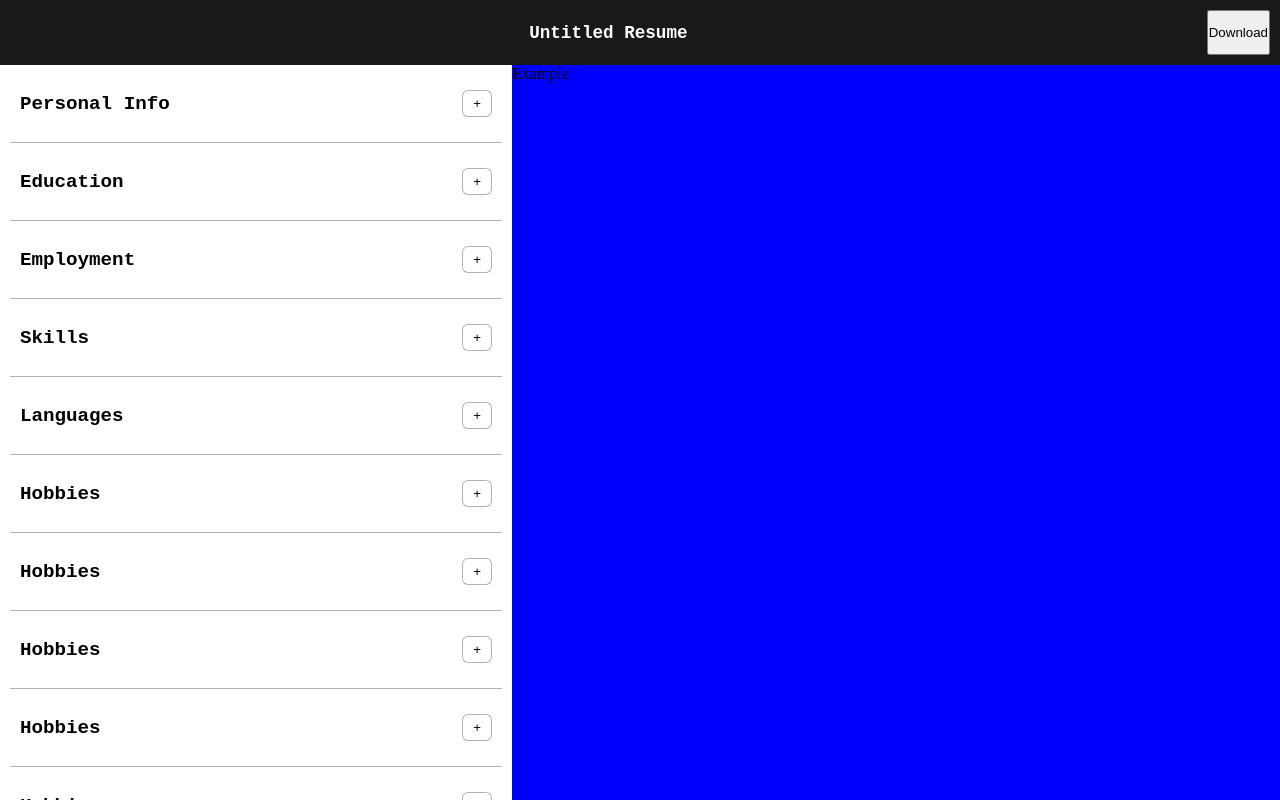
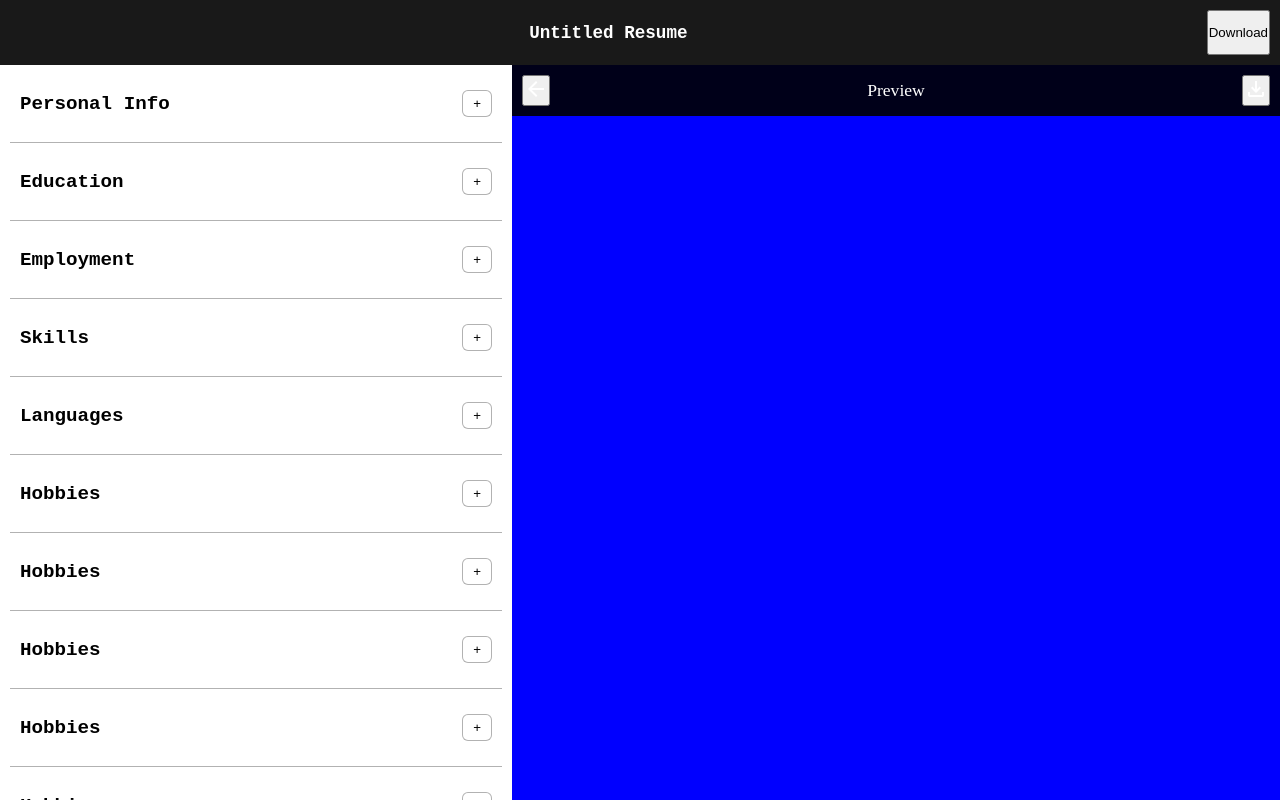
Before and after one commit to LukBlan/cv-application, a React (Vite) app: page / in a window 1280 px wide. Built offline with nearby package versions, Linux system fonts and the light colour scheme.

Commit message:
Add preview section

```diff
--- a/src/components/App/App.jsx
+++ b/src/components/App/App.jsx
@@ -1,7 +1,8 @@
+import { useState } from 'react';
 import { Form } from '../Form/Form';
 import { TabSection } from '../TabSection/TabSection';
+import { PreviewSection } from '../PreviewSection/PreviewSection';
 import './App.css';
-import { useState } from 'react';
 
 function App() {
   const [hiddenButton, setHidden] = useState(false);
@@ -13,11 +14,11 @@ function App() {
     <>
       <Form />
       <button className={buttonClass} onClick={toggleHide}>
-        Show
+        <img src="/img/preview.svg" alt="" />
       </button>
       <main>
         <TabSection />
-        <div className="preview-section">Example</div>
+        <PreviewSection toggleHide={toggleHide} />
       </main>
 
     </>
--- /dev/null
+++ b/src/components/PreviewSection/PreviewSection.css
@@ -0,0 +1,9 @@
+.preview-navbar {
+  display: flex;
+  background-color: rgba(0,0,0,0.9);
+  padding: 10px;
+  justify-content: space-between;
+  color: white;
+  font-size: 1.1rem;
+  align-items: center;
+}
--- /dev/null
+++ b/src/components/PreviewSection/PreviewSection.jsx
@@ -0,0 +1,19 @@
+import './PreviewSection.css';
+
+function PreviewSection({ toggleHide }) {
+  return (
+    <section className="preview-section">
+      <nav className="preview-navbar">
+        <button onClick={toggleHide}>
+          <img src="/img/left-arrow.svg" alt="" />
+        </button>
+        <p>Preview</p>
+        <button className="download-button">
+          <img src="/img/download.svg" alt="download resume" />
+        </button>
+      </nav>
+    </section>
+  );
+}
+
+export { PreviewSection };
```
